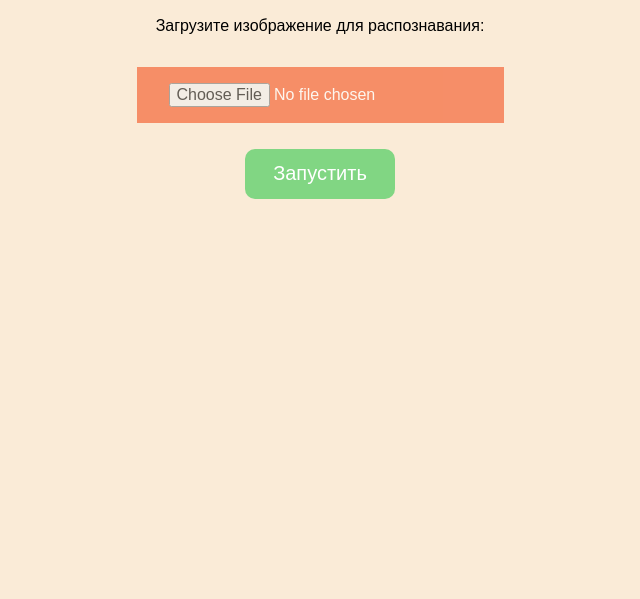
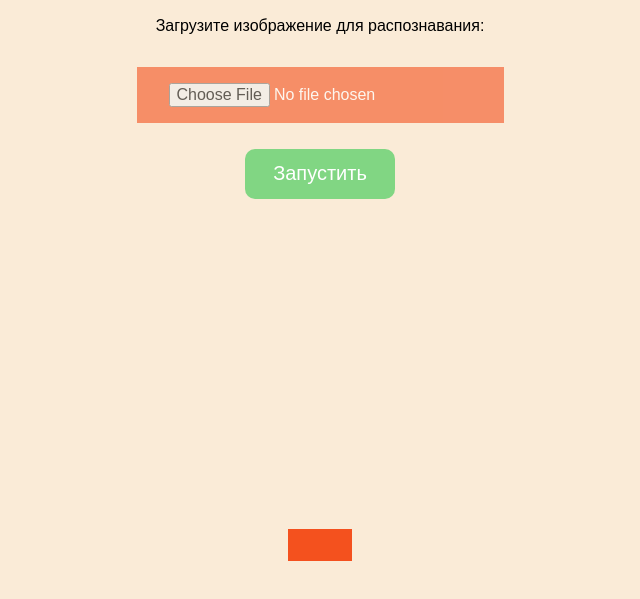
Before and after one commit to betiebembelem/betiebembelem.github.io, a plain HTML site: page index.html in a window 1280 px wide. Shown: the part 87-686 px from the top of the page, without its empty margins (320-960 px from the left). Drawn offline with Linux system fonts and the light colour scheme.

Commit message:
style.css

```diff
--- a/style.css
+++ b/style.css
@@ -86,6 +86,15 @@ img {
     height: 30%;
   }
 
+#word {
+    display: block;
+    background-color: #f4511e;
+    border: none;
+    color: white;
+    padding: 16px 32px;
+    text-align: left;
+    font-size: 20px;
+}
 
 button {
     width: 150px;
```
